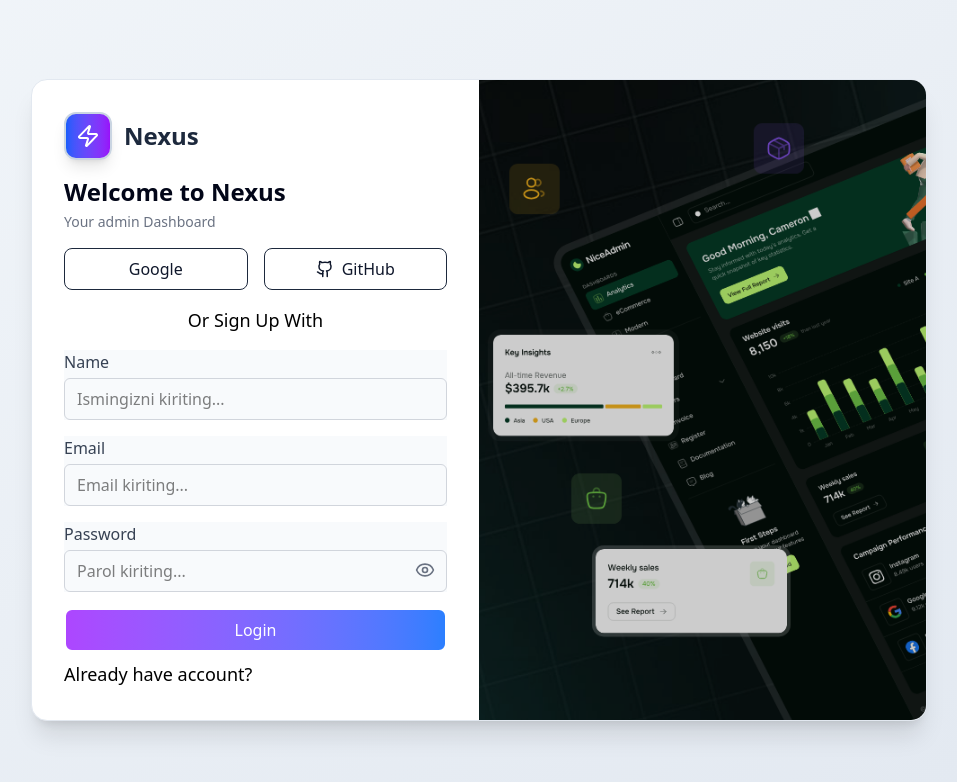
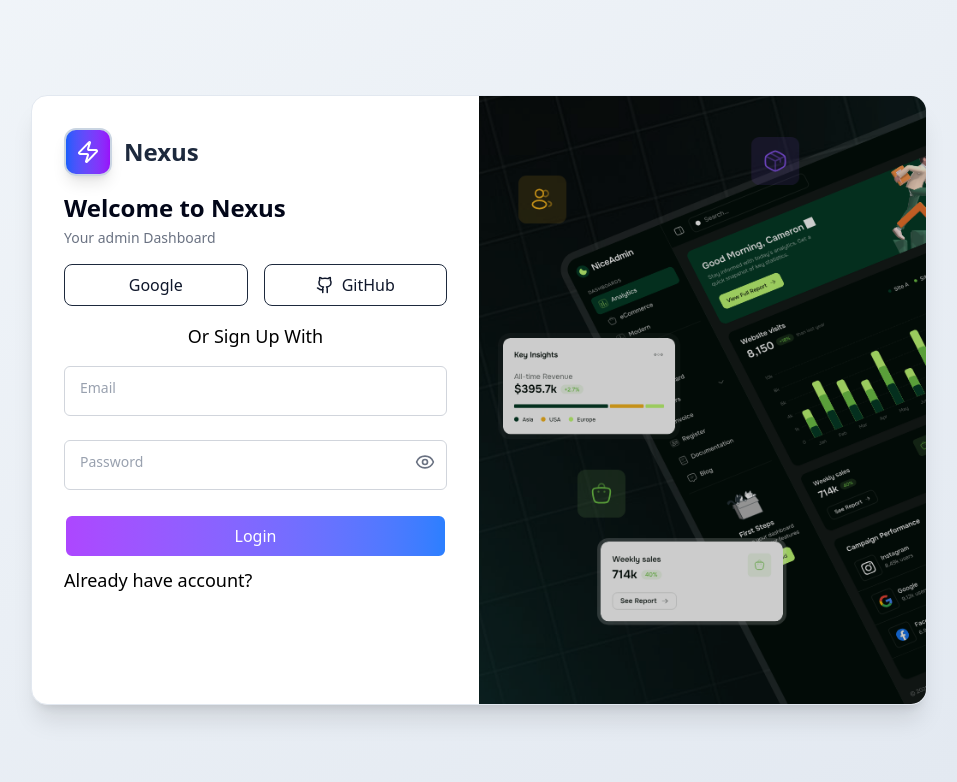
Before and after one commit to firdavs2000/admin, a React (Vite) app: page /auth/login in a window 1280 px wide. Shown: the top 782 px of the page, without its empty margins (161-1118 px from the left). Built offline with nearby package versions, Linux system fonts and the light colour scheme.

Commit message:
loginpage2

```diff
--- a/src/pages/AuthLogin.tsx
+++ b/src/pages/AuthLogin.tsx
@@ -4,12 +4,11 @@
 import Button from "../ui/Button";
 import { useAuth } from "../hooks/useAuth";
 import img from "../assets/img/login-bg.webp";
-import { Eye, EyeOff, Loader2, Github, Zap } from "lucide-react";
+import { Loader2, Github, Zap } from "lucide-react";
 
 const AuthLogin: React.FC = () => {
   const [email, setEmail] = useState("");
   const [password, setPassword] = useState("");
-  const [name, setName] = useState("");
   const [showPassword, setShowPassword] = useState(false);
   const [error, setError] = useState("");
   const [loading, setLoading] = useState(false);
@@ -112,14 +111,6 @@
 
           {/* LOGIN FORM */}
           <form onSubmit={handleSubmit} className="space-y-4">
-            <Input
-              label="Name"
-              type="text"
-              placeholder="Ismingizni kiriting..."
-              value={name}
-              onChange={(e) => setName(e.target.value)}
-              loading={loading}
-            />
 
             <Input
               label="Email"
--- a/src/ui/Input.tsx
+++ b/src/ui/Input.tsx
@@ -14,7 +14,6 @@
 const Input: React.FC<InputProps> = ({
   label,
   type = 'text',
-  placeholder,
   value,
   onChange,
   isPassword = false,
@@ -25,22 +24,28 @@
   const inputType = isPassword ? (showPassword ? 'text' : 'password') : type;
 
   return (
-    <div className="flex flex-col mb-4 relative bg-slate-50">
-      <label className="mb-1 text-gray-700 bg-slate-50">{label}</label>
+    <div className="relative w-full mb-6">
       <input
         type={inputType}
-        placeholder={placeholder}
         value={value}
         onChange={onChange}
         disabled={loading}
-        className={`bg-slate-50 border border-gray-300 rounded-md py-2 px-3 pr-${isPassword ? '10' : '2'} focus:outline-none focus:ring-2 focus:ring-blue-500 w-full`}
+        className={`peer block w-full rounded-md border border-gray-300 bg-white py-3 px-3 text-gray-900 focus:border-blue-500 focus:ring-2 focus:ring-blue-500 disabled:opacity-50`}
       />
+      <label
+        className="absolute left-3 top-3 text-gray-400 text-sm transition-all
+                   peer-placeholder-shown:top-3 peer-placeholder-shown:text-gray-400 peer-placeholder-shown:text-base
+                   peer-focus:top-[-6px] peer-focus:text-blue-500 peer-focus:text-sm bg-white px-1"
+      >
+        {label}
+      </label>
+
       {isPassword && (
         <button
           type="button"
           onClick={() => setShowPassword(!showPassword)}
           disabled={loading}
-          className="absolute right-3 top-[38px] text-gray-500 hover:text-black transition disabled:opacity-50"
+          className="absolute right-3 top-3 text-gray-500 hover:text-black transition disabled:opacity-50"
         >
           {showPassword ? <EyeOff size={20} /> : <Eye size={20} />}
         </button>
```
